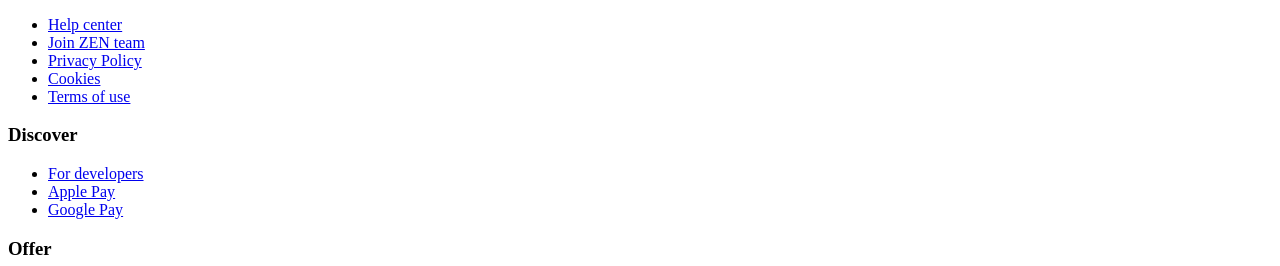
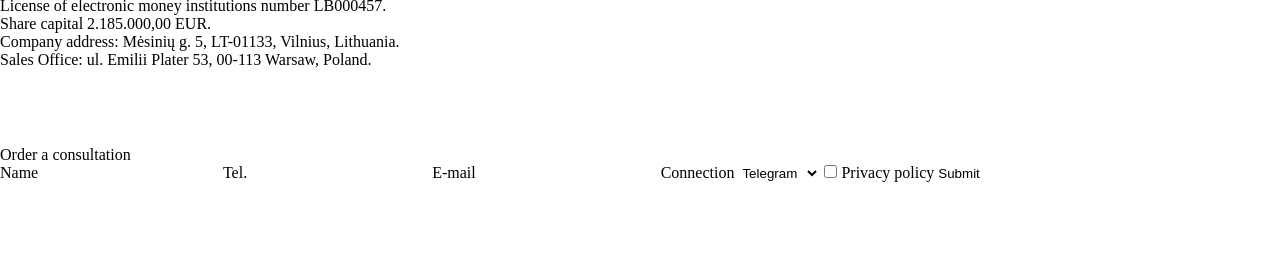
Before and after one commit to KaterinaTuma/ng-free-zen, a plain HTML site: page index.html in a window 1280 px wide. Shown: the part 2534-2800 px from the top of the page. After the commit the page ends 2716 px from the top, so only its background shows below. Drawn offline with Linux system fonts and the light colour scheme.

Commit message:
Added reset css

```diff
--- /dev/null
+++ b/css/reset.css
@@ -0,0 +1,32 @@
+/*  */
+* {
+  margin: 0;
+  padding: 0;
+  margin-block: 0;
+  padding-block: 0;
+  padding-inline: 0;
+}
+
+button,
+input,
+select {
+  border: none;
+  background: none;
+}
+
+ul {
+  list-style: none;
+}
+
+a {
+  text-decoration: none;
+  color: inherit;
+}
+
+h1,
+h2,
+h3,
+p {
+  font-size: 100%;
+  font-weight: normal;
+}
--- a/index.html
+++ b/index.html
@@ -4,6 +4,7 @@
     <meta charset="UTF-8">
     <meta name="viewport" content="width=device-width, initial-scale=1.0">
     <title>Zen</title>
+    <link rel="stylesheet" href="css/reset.css">
   </head>
 
   <body>
```
